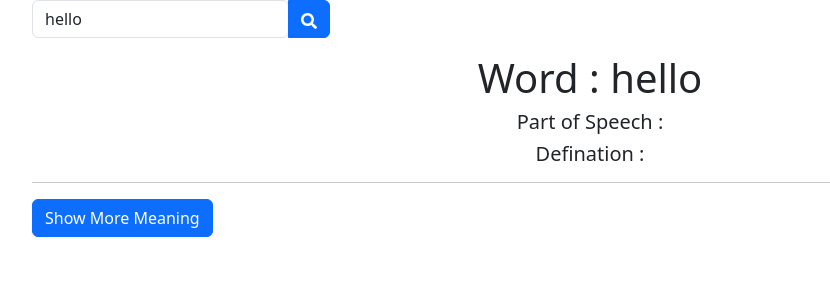
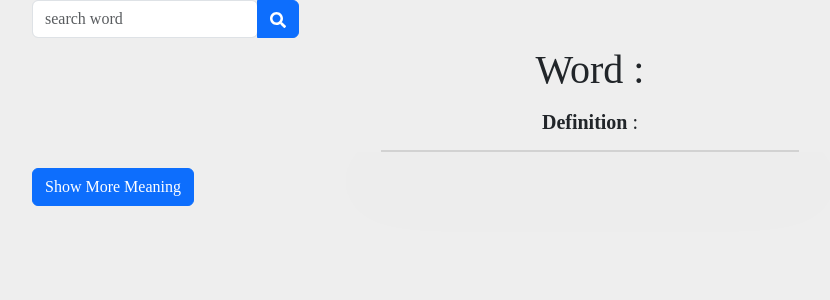
Before and after one commit to ujjwal-07/LDUDictionary, a React (Create React App) app: page / in a window 1280 px wide. Shown: the top 300 px of the page, without its empty margins (50-880 px from the left). Built offline with nearby package versions, Linux system fonts and the light colour scheme.

Commit message:
second commit

```diff
--- a/package.json
+++ b/package.json
@@ -1,4 +1,5 @@
 {
+  "homepage": "https://ujjwal-07.github.io/chatApp",
   "name": "mycv",
   "version": "0.1.0",
   "private": true,
@@ -8,6 +9,7 @@
     "@testing-library/user-event": "^13.5.0",
     "axios": "^1.6.1",
     "bootstrap": "^5.3.1",
+    "gh-pages": "^6.0.0",
     "mdb-ui-kit": "^6.4.2",
     "react": "^18.2.0",
     "react-bootstrap-icons": "^1.10.3",
@@ -19,6 +21,8 @@
     "web-vitals": "^2.1.4"
   },
   "scripts": {
+    "predeploy": "npm run build",
+    "deploy": "gh-pages -d build",
     "start": "react-scripts start",
     "build": "react-scripts build",
     "test": "react-scripts test",
--- a/src/components/dictionary.css
+++ b/src/components/dictionary.css
@@ -1,12 +1,27 @@
-.container{
-    width: 100%;
-    height: 100%;
+body{
+    background-color: #eee;
+    font-family: 'Jacques Francois';
 
-    position: absolute;
-    top:0;
-    bottom: 0;
-    left: 0;
-    right: 0;
+}
 
-    margin: auto;
+hr{
+    background-color: black;
+     border: 1px solid gray;
+     width: 75%;
+     margin-left: auto;
+      margin-right: auto;
 }
+
+.class:hover{
+    box-shadow: 0 0 11px rgba(33,33,33,.2);
+
+}
+
+.box{
+    width: 50%;
+    border-radius: 30px;
+
+}
+  .box:hover {
+    box-shadow: 0 0 11px rgba(33,33,33,.2);
+  }
--- a/src/components/dictionary.js
+++ b/src/components/dictionary.js
@@ -5,7 +5,7 @@ import { FaSearch } from "react-icons/fa";
 import "./dictionary.css"
 
 export default function Dictionary(props) {
-    const [word,Setword] = useState("hello")
+    const [word,Setword] = useState("")
     const [def,Setdef] = useState(" ")
     const[incorrect, Setincorrect] = useState("")
     const [partofspeech,Setpartofspeech] = useState(" ")
@@ -22,8 +22,11 @@ export default function Dictionary(props) {
 //     }
 
 // })
+
 function getinfo(){
 let newword = document.getElementById('input').value
+document.getElementById("btn2").style.display = "none"
+document.getElementById("btn").style.display = "block"
 console.log("newword", newword)
 let datanew = axios.get("https://api.dictionaryapi.dev/api/v2/entries/en/"+newword).then(thisdata=>{
     Setdef(" ")
@@ -33,39 +36,52 @@ let datanew = axios.get("https://api.dictionaryapi.dev/api/v2/entries/en/"+newwo
     Setmoremeaning(" ")
     Setmoremeaning2(" ")
     document.getElementById('pid').innerHTML = " "
-    // for(let i=0;i<thisdata.data[0].meanings.length;i++){
-    //     document.getElementById('pid').innerHTML += thisdata.data[0].meanings[i].definitions[0].definition +"</br>"
-    // }
+    document.getElementById('pid2').innerHTML = " "
+    document.getElementById("thisid").style.display = "none";
 
+    let count = 0;
+    for(let i=1;i<thisdata.data[0].meanings.length;i++){
+        if( count == 1){
+        document.getElementById('pid').innerHTML = "<h5> <strong>Definition</strong> : "+thisdata.data[0].meanings[i].definitions[0].definition +"</h5><hr /></br>"
+        count+=1
+    } else{
+        document.getElementById('pid2').innerHTML += "<h5> <strong>Definition</strong> : "+thisdata.data[0].meanings[i].definitions[0].definition +"</h5><hr/></br>"
 
-    if(thisdata.data[0].meanings.length  < 2){
-        document.getElementById("thisid").style.display = "none";
+    }
+}
+
+     console.log(thisdata.data[0].meanings,"data")
+    if(thisdata.data[0].meanings.length  <= 2){
+        Setincorrect(" ")
+        console.log("data this is in",thisdata.data)
+        console.log("Im here")
+        // document.getElementById("thisid").style.display = "none";
         Setdef(thisdata.data[0].meanings[0].definitions[0].definition)
-        Setpartofspeech(thisdata.data[0].meanings[0].partOfSpeech)
+        // Setpartofspeech(thisdata.data[0].meanings[0].partOfSpeech)
 
-        Setpartofspeech2(thisdata.data[0].meanings[1].partOfSpeech)
-        Setmoremeaning(thisdata.data[0].meanings[0].definitions[1].definition)
+        // Setpartofspeech2(thisdata.data[0].meanings[1].partOfSpeech)
+        // Setmoremeaning(thisdata.data[0].meanings[1].definitions[0].definition)
 
-        Setpartofspeech3(thisdata.data[0].meanings[2].partOfSpeech)
-        Setmoremeaning2(thisdata.data[0].meanings[0].definitions[2].definition)
-        Setincorrect(" ")
+        // Setpartofspeech3(thisdata.data[0].meanings[2].partOfSpeech)
+        // Setmoremeaning2(thisdata.data[0].meanings[2].definitions[0].definition)
 
     }
 
 
     if(thisdata.data[0].meanings.length  > 2){
-        Setincorrect(" ")
+    Setincorrect(" ")
+    console.log("Im here 2")
+
     document.getElementById("thisid").style.display = "none";
     console.log("data this is in",thisdata.data)
     Setdef(thisdata.data[0].meanings[0].definitions[0].definition)
-    Setpartofspeech(thisdata.data[0].meanings[0].partOfSpeech)
+    // Setpartofspeech(thisdata.data[0].meanings[0].partOfSpeech)
 
     // Setpartofspeech2(thisdata.data[0].meanings[1].partOfSpeech)
-    Setmoremeaning(thisdata.data[0].meanings[1].definitions[0].definition)
+    // Setmoremeaning(thisdata.data[0].meanings[1].definitions[0].definition)
 
     // Setpartofspeech3(thisdata.data[0].meanings[2].partOfSpeech)
-    Setmoremeaning2(thisdata.data[0].meanings[2].definitions[0].definition)
-    Setincorrect(" ")
+    // Setmoremeaning2(thisdata.data[0].meanings[2].definitions[0].definition)
 
 
     }
@@ -73,8 +89,9 @@ let datanew = axios.get("https://api.dictionaryapi.dev/api/v2/entries/en/"+newwo
     // return data.data[0].meanings[0].definitions[1].definition
 }).catch(err=>{
     console.error(err)
-    Setincorrect("Incorrect Word")
-     Setdef(" ")
+    Setincorrect(`No Defination Found for ${newword}`)
+    document.getElementById("class").style.display = "none"
+    Setdef(" ")
     Setpartofspeech(" ")
 
     Setmoremeaning(" ")
@@ -103,28 +120,31 @@ let datanew = axios.get("https://api.dictionaryapi.dev/api/v2/entries/en/"+newwo
 
 
 
+        <center>
+            <div className="box">
+        <h1>Word : {word}</h1>
+        </div>
+        <div id="class" className='class' style={{ backgroundColor: "#eee;",width :"50%",boxShadow: "rgba(50, 50, 93, 0.25) 0px 50px 100px -20px, rgba(0, 0, 0, 0.3) 0px 30px 60px -30px"}}>
+        <p id='pid'></p>
 
-        <center>
-        <div className="">
-            <p id='pid'></p>
-        <h1>Word : {word}</h1>
-
-        <h5>Part of Speech : {partofspeech}</h5>
-        <h5>Defination : {def}</h5>
+        {/* <h5>Part of Speech : {partofspeech}</h5> */}
+        <h5><strong>Definition </strong>: {def}</h5>
 
 <hr />
 <div id="thisid" style={{display: "none"}}>
         {/* <h5>Part of Speech : {partofspeech2}</h5> */}
-        <h5>Defination : {moremeaning}</h5>
+        <p id='pid2'></p>
+
+        {/* <h5>Defination : {moremeaning}</h5> */}
         <hr />
 
         {/* <h5>Part of Speech : {partofspeech3}</h5> */}
-        <h5>Defination : {moremeaning2}</h5>
+        {/* <h5>Defination : {moremeaning2}</h5> */}
 
         </div>
         </div>
         </center>
-        <button id='btn' className='btn btn-primary ' onClick={()=>{document.getElementById("thisid").style.display = "block"; document.getElementById("btn").style.display = "none"; document.getElementById("btn2").style.display = "block"    }}>Show More Meaning</button>
+        <button id='btn' className='btn btn-primary ' style={{display:"block"}} onClick={()=>{document.getElementById("thisid").style.display = "block"; document.getElementById("btn").style.display = "none"; document.getElementById("btn2").style.display = "block"    }}>Show More Meaning</button>
 
         <button id='btn2' style={{display:"none"}}  className='btn btn-primary ' onClick={()=>{document.getElementById("thisid").style.display = "none"; document.getElementById("btn2").style.display = "none"; document.getElementById("btn").style.display = "block"     }}>Show Less</button>
 
```
Also changed, not shown: 1 other file (tests, documents, lock files or other folders).
